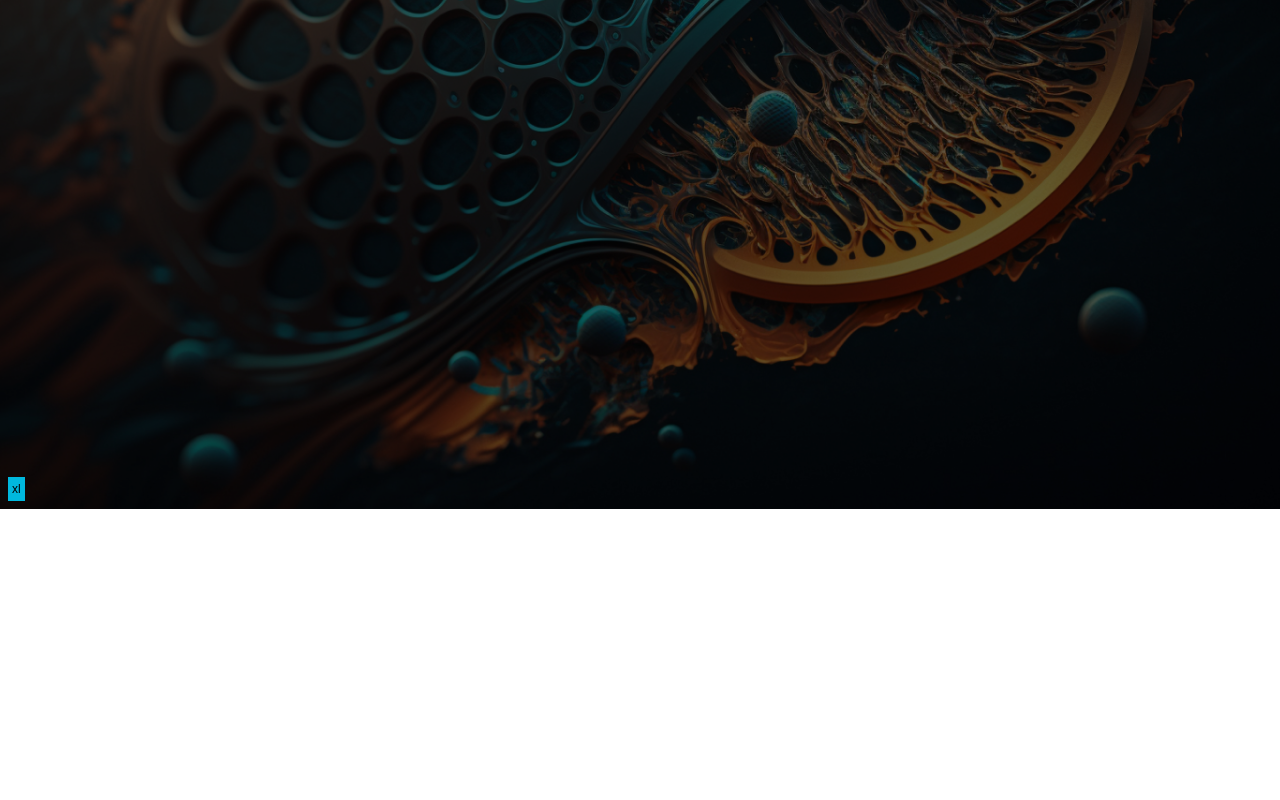
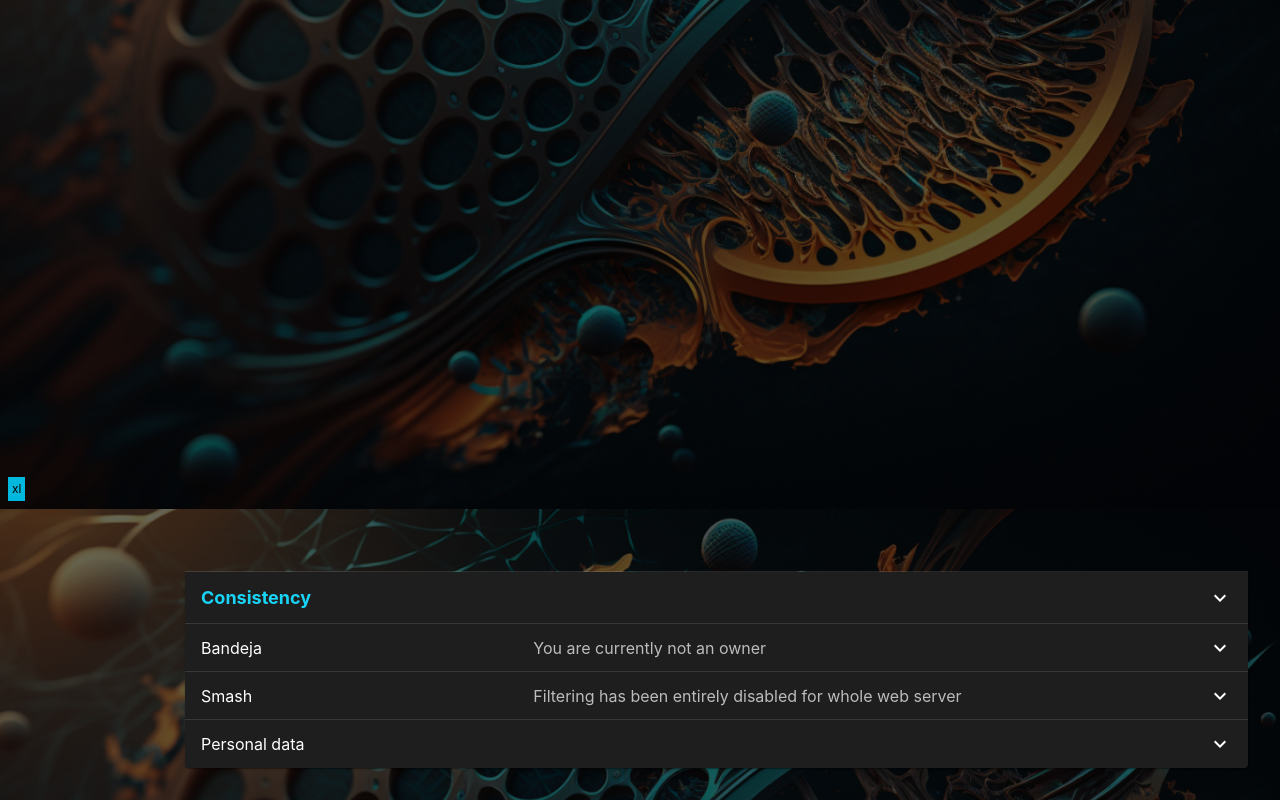
Before and after one commit to Meuss/react-padel, a React (Vite) app: page /tips in a window 1280 px wide. Shown: the part 291-1091 px from the top of the page. Before the commit the page ends 800 px from the top, so only its background shows below. Built offline with nearby package versions, Linux system fonts and the light colour scheme.

Commit message:
:construction:

```diff
--- a/package.json
+++ b/package.json
@@ -18,6 +18,10 @@
   "author": "Thomas Miller",
   "license": "ISC",
   "dependencies": {
+    "@emotion/react": "^11.10.8",
+    "@emotion/styled": "^11.10.8",
+    "@mui/icons-material": "^5.11.16",
+    "@mui/material": "^5.12.2",
     "@reduxjs/toolkit": "^1.9.5",
     "@tanstack/react-query": "^4.29.3",
     "gsap": "npm:@gsap/member@^3.11.5",
--- a/src/App.tsx
+++ b/src/App.tsx
@@ -6,6 +6,7 @@ import "./i18n";
 import store from "./store";
 import Welcome from "./components/Welcome";
 import Shots from "./components/Shots";
+import Tips from "./components/Tips";
 import Header from "./components/Header";
 import Nav from "./components/Nav";
 import MobileMenu from "./components/MobileMenu";
@@ -24,7 +25,7 @@ const App = () => {
   return (
     <div
       style={{ backgroundImage: "url(" + bgImage + ")" }}
-      className="relative flex min-h-screen flex-col bg-cover bg-center text-primary-50"
+      className="relative flex min-h-screen flex-col bg-cover bg-fixed bg-center text-primary-50"
     >
       <BrowserRouter>
         <Provider store={store}>
@@ -40,6 +41,8 @@ const App = () => {
                 <Routes>
                   <Route path="/" element={<Welcome />} />
                   <Route path="/shots" element={<Shots />} />
+                  <Route path="/tips" element={<Tips />} />
+                  <Route path="/rackets" element={<Welcome />} />
                 </Routes>
               </div>
             </div>
--- /dev/null
+++ b/src/components/Tips.tsx
@@ -0,0 +1,174 @@
+import * as React from "react";
+import Accordion from "@mui/material/Accordion";
+import AccordionDetails from "@mui/material/AccordionDetails";
+import AccordionSummary from "@mui/material/AccordionSummary";
+import Typography from "@mui/material/Typography";
+import ExpandMoreIcon from "@mui/icons-material/ExpandMore";
+import { ThemeProvider, createTheme } from "@mui/material/styles";
+import CssBaseline from "@mui/material/CssBaseline";
+import YouTube from "react-youtube";
+import { OptionType } from "../types/video";
+
+const onPlayerReady = (event: { target: { pauseVideo: () => void } }): void => {
+  event.target.pauseVideo();
+};
+const opts: OptionType = {
+  playerVars: {
+    autoplay: 0,
+  },
+};
+
+const darkTheme = createTheme({
+  typography: {
+    fontFamily: [
+      "Avenir",
+      "-apple-system",
+      "BlinkMacSystemFont",
+      '"Segoe UI"',
+      "Roboto",
+      '"Helvetica Neue"',
+      "Arial",
+      "sans-serif",
+      '"Apple Color Emoji"',
+      '"Segoe UI Emoji"',
+      '"Segoe UI Symbol"',
+    ].join(","),
+  },
+  palette: {
+    mode: "dark",
+  },
+});
+
+export default function Tips() {
+  const [expanded, setExpanded] = React.useState<string | false>(false);
+
+  const handleChange =
+    (panel: string) => (event: React.SyntheticEvent, isExpanded: boolean) => {
+      setExpanded(isExpanded ? panel : false);
+    };
+
+  return (
+    <ThemeProvider theme={darkTheme}>
+      <CssBaseline />
+      <div>
+        <h2 className="inline-block text-2xl font-bold">Tips</h2>
+        <h2 className="mb-4 ml-2 inline-block text-xl italic text-primary-500">
+          Material UI
+        </h2>
+        <div className="youtubeContainer relative mb-12 h-0 w-3/4 overflow-hidden pb-[56.25%]">
+          <YouTube
+            videoId={"x4blD9VKRBY"}
+            opts={opts}
+            onReady={onPlayerReady}
+          />
+        </div>
+        <Accordion
+          expanded={expanded === "panel1"}
+          onChange={handleChange("panel1")}
+        >
+          <AccordionSummary
+            expandIcon={<ExpandMoreIcon />}
+            aria-controls="panel1bh-content"
+            id="panel1bh-header"
+          >
+            <div className="text-lg font-bold text-primary-400">
+              Consistency
+            </div>
+          </AccordionSummary>
+          <AccordionDetails>
+            <Typography>
+              <ul>
+                <li>High racket with 2 hands at net</li>
+                <li>Low and a bit crouched in the back</li>
+                <li>Active feet</li>
+                <li>Play with a plan</li>
+                <li>
+                  <strong>Split step when oppenent hits the ball</strong>
+                </li>
+                <li>Keep 2 feet on the ground before, during and after hit</li>
+                <li>Warmup: Look at contact point</li>
+                <li>
+                  <strong>Prepare racket first thing, stay frozen</strong>
+                </li>
+                <li>Play the ball where it comes from</li>
+                <li>Mirror the angle</li>
+                <li>
+                  <strong>Volley cross court</strong>
+                </li>
+                <li>Soft and in the center</li>
+                <li>
+                  <strong>Avoid testosterone shots</strong>
+                </li>
+              </ul>
+            </Typography>
+          </AccordionDetails>
+        </Accordion>
+        <Accordion
+          expanded={expanded === "panel2"}
+          onChange={handleChange("panel2")}
+        >
+          <AccordionSummary
+            expandIcon={<ExpandMoreIcon />}
+            aria-controls="panel2bh-content"
+            id="panel2bh-header"
+          >
+            <Typography sx={{ width: "33%", flexShrink: 0 }}>
+              Bandeja
+            </Typography>
+            <Typography sx={{ color: "text.secondary" }}>
+              You are currently not an owner
+            </Typography>
+          </AccordionSummary>
+          <AccordionDetails>
+            <Typography>
+              Donec placerat, lectus sed mattis semper, neque lectus feugiat
+              lectus, varius pulvinar diam eros in elit. Pellentesque convallis
+              laoreet laoreet.
+            </Typography>
+          </AccordionDetails>
+        </Accordion>
+        <Accordion
+          expanded={expanded === "panel3"}
+          onChange={handleChange("panel3")}
+        >
+          <AccordionSummary
+            expandIcon={<ExpandMoreIcon />}
+            aria-controls="panel3bh-content"
+            id="panel3bh-header"
+          >
+            <Typography sx={{ width: "33%", flexShrink: 0 }}>Smash</Typography>
+            <Typography sx={{ color: "text.secondary" }}>
+              Filtering has been entirely disabled for whole web server
+            </Typography>
+          </AccordionSummary>
+          <AccordionDetails>
+            <Typography>
+              Nunc vitae orci ultricies, auctor nunc in, volutpat nisl. Integer
+              sit amet egestas eros, vitae egestas augue. Duis vel est augue.
+            </Typography>
+          </AccordionDetails>
+        </Accordion>
+        <Accordion
+          expanded={expanded === "panel4"}
+          onChange={handleChange("panel4")}
+        >
+          <AccordionSummary
+            expandIcon={<ExpandMoreIcon />}
+            aria-controls="panel4bh-content"
+            id="panel4bh-header"
+          >
+            <Typography sx={{ width: "33%", flexShrink: 0 }}>
+              Personal data
+            </Typography>
+          </AccordionSummary>
+          <AccordionDetails>
+            <Typography>
+              Nunc vitae orci ultricies, auctor nunc in, volutpat nisl. Integer
+              sit amet egestas eros, vitae egestas augue. Duis vel est augue.
+            </Typography>
+          </AccordionDetails>
+        </Accordion>
+      </div>
+    </ThemeProvider>
+  );
+}
```
Also changed, not shown: 1 other file (tests, documents, lock files or other folders).
